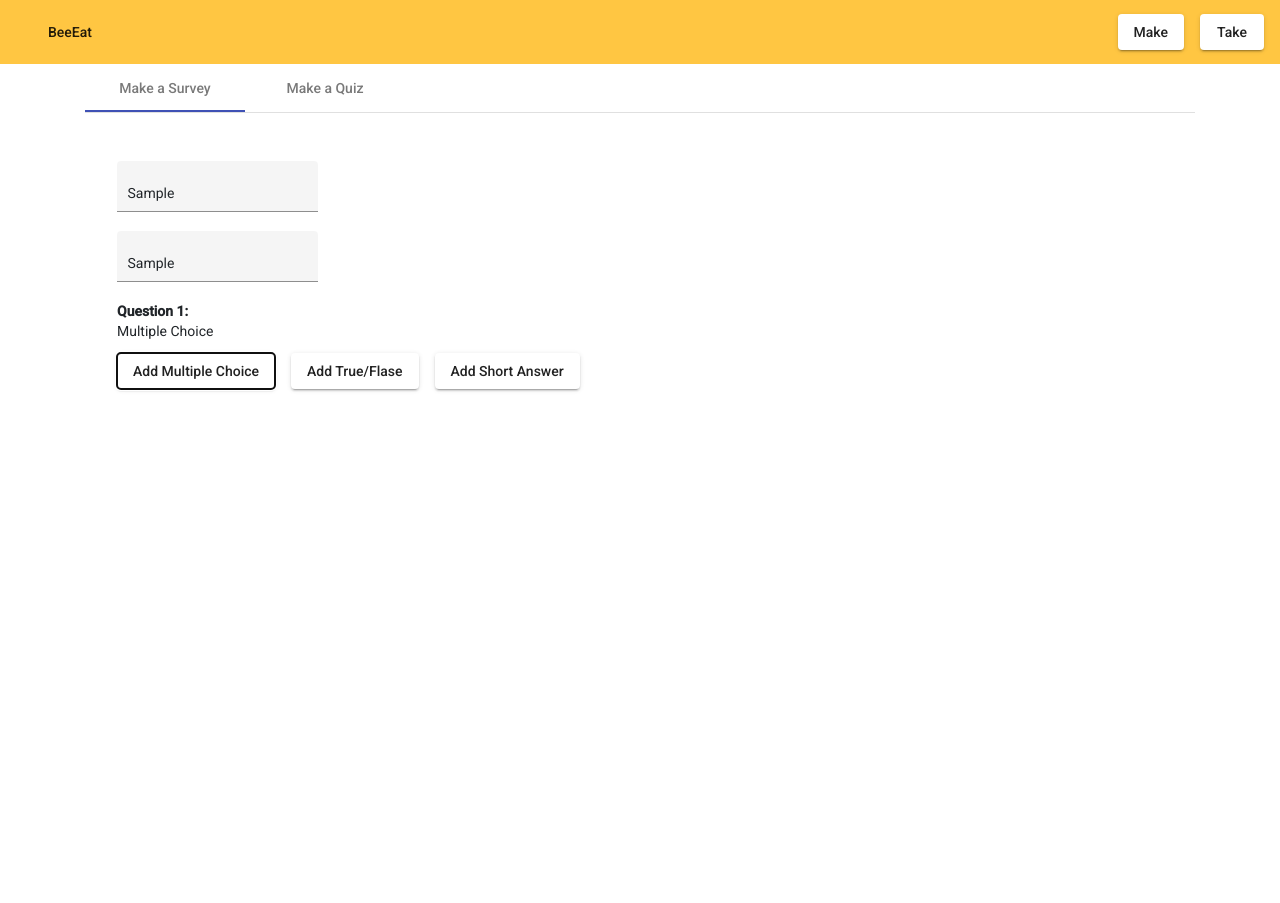
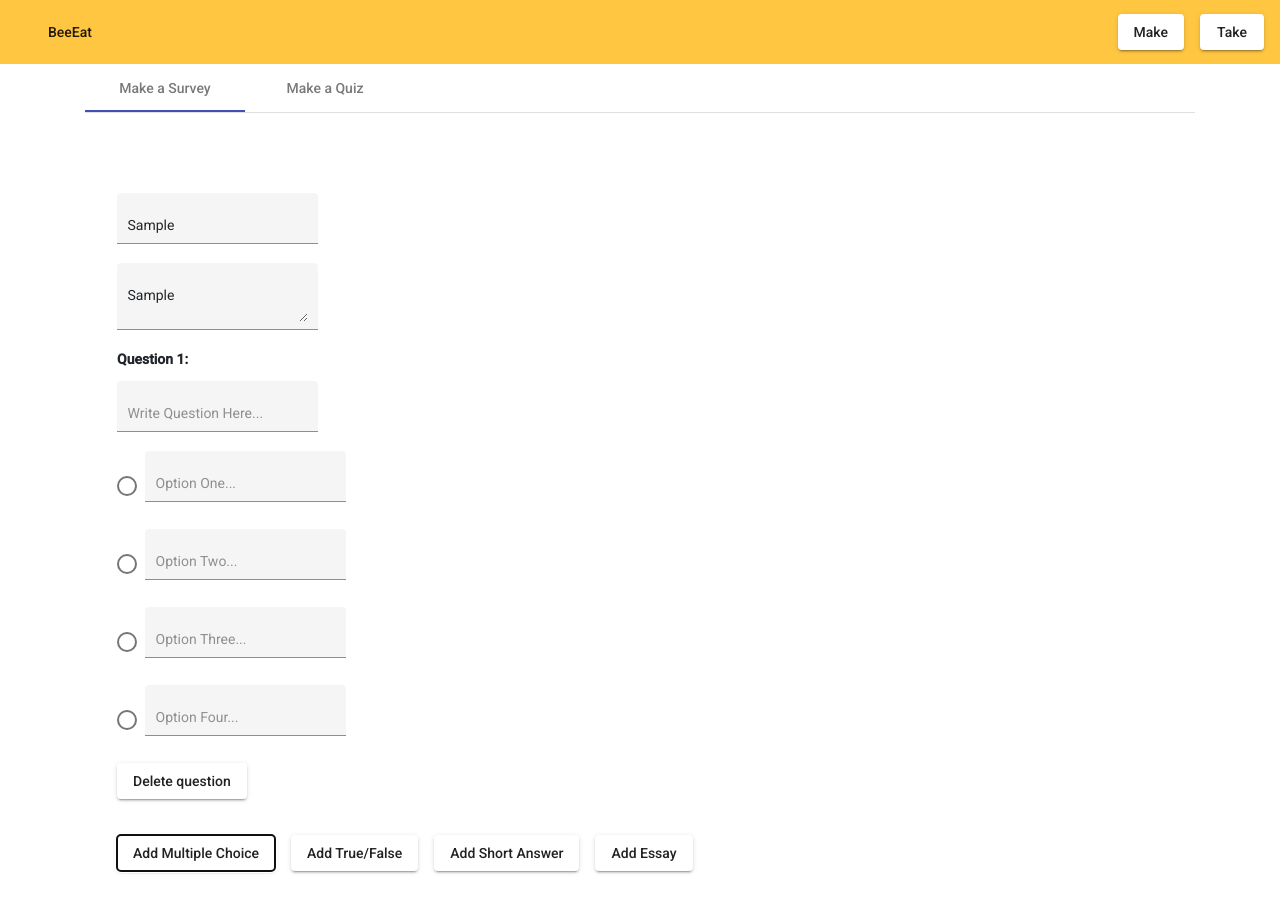
Before and after one commit to Angelina-Zaccaria/BeeEat, an Angular app: page /make in a window 1280 px wide. Both pictures are taken after typing "Sample", "Sample" into the empty fields and a click on the button "Add Multiple Choice". Before the commit the page ends 800 px from the top, so only its background shows below. Built offline with nearby package versions, Linux system fonts and the light colour scheme.

Commit message:
delete question now functional

```diff
--- a/src/app/make-quiz/make-quiz.component.html
+++ b/src/app/make-quiz/make-quiz.component.html
@@ -62,6 +62,8 @@
                             <mat-form-field appearance="fill" class="points">
                                 <input matInput placeholder="" formControlName = "value">
                             </mat-form-field>
+                        </div>
+                        <div>
                             <button mat-raised-button (click)="deleteQuestion(i)">Delete question</button>
                         </div>
                         <br>
@@ -90,7 +92,10 @@
                                 <input matInput placeholder="" formControlName = "value">
                             </mat-form-field>
                         </div>
-
+                        <div>
+                            <button mat-raised-button (click)="deleteQuestion(i)">Delete question</button>
+                        </div>
+                        <br>
                     </div>
 
                     <div *ngSwitchCase="'Short Answer'" >
@@ -117,6 +122,10 @@
                                 <input matInput placeholder="" formControlName = "value">
                             </mat-form-field>
                         </div>
+                        <div>
+                            <button mat-raised-button (click)="deleteQuestion(i)">Delete question</button>
+                        </div>
+                        <br>
                     </div>
 
                     <div *ngSwitchCase="'Essay'" >
@@ -144,6 +153,10 @@
                                 <input matInput placeholder="" formControlName = "value">
                             </mat-form-field>
                         </div>
+                        <div>
+                            <button mat-raised-button (click)="deleteQuestion(i)">Delete question</button>
+                        </div>
+                        <br>
                     </div>
                 </div>
             </div>
--- a/src/app/make-quiz/make-quiz.component.ts
+++ b/src/app/make-quiz/make-quiz.component.ts
@@ -100,8 +100,7 @@ export class MakeQuizComponent implements OnInit {
   //circle back to delete questions
   deleteQuestion(i){
     this.questionForms.removeAt(i)
-    delete this.questionTypes[i]
-    return i-1;
+    this.questionTypes.splice(i, 1)
   }
 
   submit() {
--- a/src/app/make-survey/make-survey.component.html
+++ b/src/app/make-survey/make-survey.component.html
@@ -1,42 +1,138 @@
 <div class="main-content">
     <!-- Add form group attribute -->
     <!-- <form> -->
+    <form [formGroup] = "surveyForm">
         <div class="row header">
             <div class="col-md-12">
                 <!-- Add form control name -->
-            <mat-form-field appearance="fill">
-                <input matInput placeholder="Add Title">
+                <mat-form-field appearance="fill" class="input">
+                    <input matInput placeholder="Add Title" formControlName = "title">
                 </mat-form-field>
             </div>
             <div class="col-md-12">
                 <!-- Add form control name -->
-            <mat-form-field appearance="fill">
-                <input matInput placeholder="Add Description">
+                <mat-form-field appearance="fill" class="fill-in">
+                    <textarea matInput placeholder="Add Description" formControlName = "description"></textarea>
                 </mat-form-field>
             </div>
         </div>
 
+        <div *ngIf="questionTypes.length > 0; else noQuestions" formArrayName = "questions">
+            <div *ngFor="let question of questionForms.controls; let i = index"
+                [formGroupName] = "i">
+                <!-- does it have to be question.type? -->
+                <div [ngSwitch]="questionTypes[i]">
+                    <!-- how does this switch case play into the type script? -->
+                    <div *ngSwitchCase="'Multiple Choice'">
+                        <strong>Question {{i + 1}}:</strong>
+                        <p>{{question.type}}</p>
+                        <!-- Create True/False fields (form tag not needed) -->
+                        <!-- Add form control names to each form-field -->
+                        <div>
+                            <mat-form-field appearance="fill" class="input">
+                                <input matInput placeholder="Write Question Here..." formControlName = "question">
+                            </mat-form-field>
+                        </div>
+                        <div>
+                            <mat-radio-group class="input">
+                                <mat-radio-button value = "1">
+                                    <mat-form-field appearance="fill">
+                                        <input matInput placeholder="Option One..." formControlName = "optionOne">
+                                    </mat-form-field>
+                                </mat-radio-button><br>
+                                <mat-radio-button value = "2">
+                                    <mat-form-field appearance="fill">
+                                        <input matInput placeholder="Option Two..." formControlName = "optionTwo">
+                                    </mat-form-field>
+                                </mat-radio-button><br>
+                                <mat-radio-button value = "3">
+                                    <mat-form-field appearance="fill">
+                                        <input matInput placeholder="Option Three..." formControlName = "optionThree">
+                                    </mat-form-field>
+                                </mat-radio-button><br>
+                                <mat-radio-button value = "4">
+                                    <mat-form-field appearance="fill">
+                                        <input matInput placeholder="Option Four..." formControlName = "optionFour">
+                                    </mat-form-field>
+                                </mat-radio-button><br>
+                            </mat-radio-group>
+                        </div>
+                        <div>
+                            <button mat-raised-button (click)="deleteQuestion(i)">Delete question</button>
+                        </div>
+                        <br>
+                    </div>
 
-    <div *ngIf="questions.length > 0; else noQuestions">
-        <div *ngFor="let question of questions; let i = index">
-            <div [ngSwitch]="question.type">
                     <div *ngSwitchCase="'True/False'">
                         <strong>Question {{i + 1}}:</strong>
                         <p>{{question.type}}</p>
                         <!-- Create True/False fields (form tag not needed) -->
                         <!-- Add form control names to each form-field -->
+                        <!-- input -->
+                        <div>
+                            <mat-form-field appearance="fill" class="input">
+                                <input matInput placeholder="Write Question Here..." formControlName = "question">
+                            </mat-form-field>
                         </div>
-                <div *ngSwitchCase="'Short Answer'">
+                        <div>
+                            <mat-radio-group>
+                                <mat-radio-button value = "true">True</mat-radio-button><br>
+                                <mat-radio-button value = "false">False</mat-radio-button>
+                            </mat-radio-group>
+                        </div>
+                        <div>
+                            <button mat-raised-button (click)="deleteQuestion(i)">Delete question</button>
+                        </div>
+                        <br>
+                    </div>
+
+                    <div *ngSwitchCase="'Short Answer'" >
                         <strong>Question {{i + 1}}:</strong>
                         <p>{{question.type}}</p>
                         <!-- Create True/False fields (form tag not needed) -->
                         <!-- Add form control names to each form-field -->
+                        <!-- ^^that seems like an oxymoron -->
+                        <!-- input is probs wrong but what tag do i use? -->
+                        <!-- <input matInput placeholder = "Question" formControlName = "addShortAnswer"> -->
+                        <div>
+                            <mat-form-field appearance="fill" class="input">
+                                <input matInput placeholder="Write Question Here..." formControlName = "question">
+                            </mat-form-field>
                         </div>
-                <div *ngSwitchCase="'Multiple Choice'">
+                        <div>
+                            <mat-form-field appearance="fill" class="input">
+                                <input disabled matInput placeholder="Response goes here...">
+                            </mat-form-field>
+                        </div>
+                        <div>
+                            <button mat-raised-button (click)="deleteQuestion(i)">Delete question</button>
+                        </div>
+                        <br>
+                    </div>
+
+                    <div *ngSwitchCase="'Essay'" >
                         <strong>Question {{i + 1}}:</strong>
                         <p>{{question.type}}</p>
                         <!-- Create True/False fields (form tag not needed) -->
                         <!-- Add form control names to each form-field -->
+                        <!-- ^^that seems like an oxymoron -->
+                        <!-- input is probs wrong but what tag do i use? -->
+                        <!-- <input matInput placeholder = "Question" formControlName = "addShortAnswer"> -->
+                        <div>
+                            <mat-form-field appearance="fill" class="input">
+                                <input matInput placeholder="Write Question Here..." formControlName = "question">
+                            </mat-form-field>
+                        </div>
+                        <div>
+                            <mat-form-field appearance="fill" class="fill-in">
+                                <textarea disabled matInput placeholder="Response goes here...">
+                                </textarea>
+                            </mat-form-field>
+                        </div>
+                        <div>
+                            <button mat-raised-button (click)="deleteQuestion(i)">Delete question</button>
+                        </div>
+                        <br>
                     </div>
                 </div>
             </div>
@@ -45,12 +141,13 @@
             <p>Add a question to get started...</p>
         </ng-template>
 
-
+    </form>
     <!-- </form> -->
 
     <button mat-raised-button (click)="addMultipleChoice()">Add Multiple Choice</button>
-    <button mat-raised-button (click)="addTrueFalse()">Add True/Flase</button>
+    <button mat-raised-button (click)="addTrueFalse()">Add True/False</button>
     <button mat-raised-button (click)="addShortAnswer()">Add Short Answer</button>
+    <button mat-raised-button (click)="addEssay()">Add Essay</button>
     <!-- Add submit button -->
 
 </div>
--- a/src/app/make-survey/make-survey.component.ts
+++ b/src/app/make-survey/make-survey.component.ts
@@ -1,4 +1,5 @@
 import { Component, OnInit } from '@angular/core';
+import { FormBuilder, FormGroup, FormControl, FormArray } from '@angular/forms';
 
 interface Question {
   type: string;
@@ -11,34 +12,91 @@ interface Question {
 })
 export class MakeSurveyComponent implements OnInit {
 
-  questions: Question[] = [];
+  // questions: Question[] = [];
+  surveyForm: FormGroup;
+  questionTypes: string[] = [];
 
-  constructor() { }
+  // why has nothing been done to the constructor
 
+  constructor(private fb: FormBuilder) {
+
+  }
+
+  // why are our functions outside the ngOnInit??
   ngOnInit(): void {
+    this.surveyForm = this.fb.group({
+      title: '',
+      description:'',
+      //questions is a f
+      questions: this.fb.array([])
+    })
+    this.surveyForm.valueChanges.subscribe(console.log)
+  }
+
+  get questionForms() {
+    return this.surveyForm.get('questions') as FormArray
   }
 
   addMultipleChoice() {
     // TODO: create multiple choice form group
     // TODO: push form group to main quiz group field
-    this.questions.push({ type: "Multiple Choice" });
+
+    // this.questions.push({ type: "Multiple Choice" });
+    const multipleChoice = this.fb.group({
+      question: '',
+      optionOne: '',
+      optionTwo: '',
+      optionThree: '',
+      optionFour: ''
+    })
+
+    this.questionTypes.push('Multiple Choice')
+    this.questionForms.push(multipleChoice)
   }
 
   addTrueFalse() {
-    // TODO: create true/false form group
+    // TODO: create true/false form group ng
     // TODO: push form group to main quiz group field
-    this.questions.push({ type: "True/False" });
+    // this.questions.push({ type: "True/False" });
+    const trueFalse = this.fb.group({
+      question: ''
+      // may want to change to boolean, may affect form validation (all filled out)
+    })
+    this.questionTypes.push('True/False')
+    this.questionForms.push(trueFalse)
   }
+
 
   addShortAnswer() {
     // TODO: create short answer form group
     // TODO: push form group to main quiz group field
-    this.questions.push({ type: "Short Answer" });
+    const shortAnswer = this.fb.group({
+      question: ''
+    })
+    this.questionTypes.push('Short Answer')
+    this.questionForms.push(shortAnswer)
+    // this.questions.push({ type: "Short Answer" });
+  }
+
+  addEssay() {
+    // TODO: create short answer form group
+    // TODO: push form group to main quiz group field
+    const essay = this.fb.group({
+      question: ''
+    })
+    this.questionTypes.push('Essay')
+    this.questionForms.push(essay)
+    // this.questions.push({ type: "Short Answer" });
+  }
+
+  //circle back to delete questions
+  deleteQuestion(i){
+    this.questionForms.removeAt(i)
+    this.questionTypes.splice(i, 1)
   }
 
   submit() {
     // TODO
   }
 
-
 }
```
Lines whose indentation alone changed are shown as unchanged.
